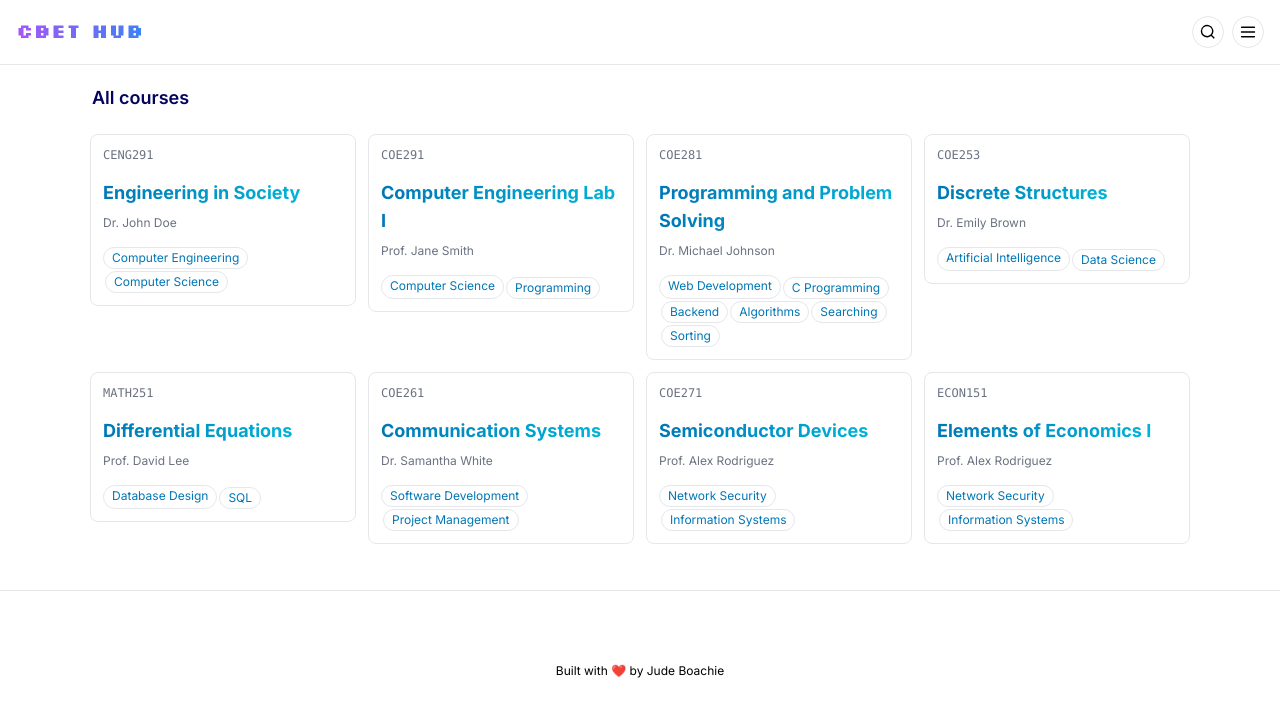
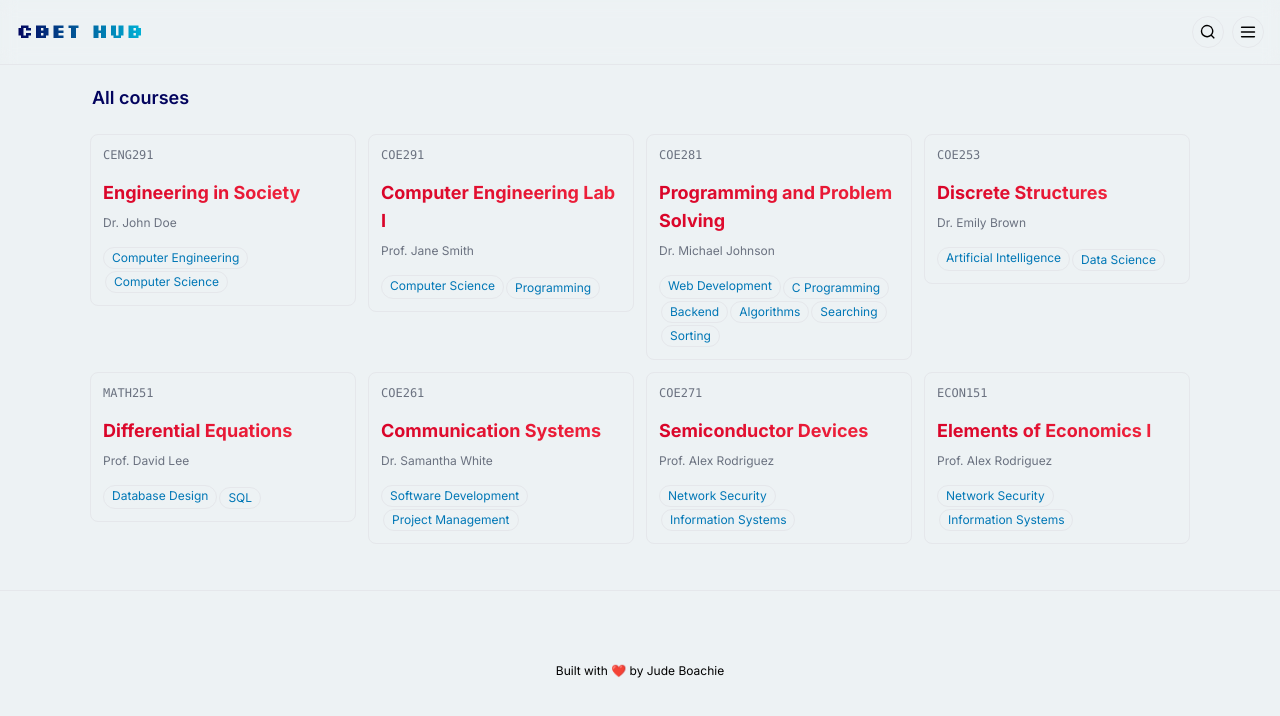
Before and after one commit to jdboachie/cbethub, a Next.js app: page / in a window 1280 px wide. Shown: the top 716 px of the page. Built offline with nearby package versions, Linux system fonts and the light colour scheme.

Commit message:
working on colour palette cuz I wanna relax

```diff
--- a/app/globals.css
+++ b/app/globals.css
@@ -20,9 +20,16 @@
 
 body {
   height: 100vh;
-  @apply bg-white
+  @apply bg-[#EDF2F4]
 }
 
-.blue-gradient {
-  @apply bg-gradient-to-r from-starcommandblue-100 to-pacificblue-100 text-transparent bg-clip-text
+.secondary-text {
+  @apply text-[#8D99AE]
 }
+
+.red-gradient {
+  @apply bg-gradient-to-r from-[#D90429] to-[#EF233C] text-transparent bg-clip-text
+}
+.dark-blue-gradient {
+  @apply bg-gradient-to-r from-midnightblue-100 to-pacificblue-100 text-transparent bg-clip-text
+}
--- a/components/CourseCard.tsx
+++ b/components/CourseCard.tsx
@@ -25,7 +25,7 @@ const CourseCard = (
     >
         <p className="font-mono text-xs text-gray-500">{courseCode}</p>
         <p
-            className={`text-left pt-2 max-sm:text-md font-bold dark:text-[#eee] text-lg blue-gradient`}
+            className={`text-left pt-2 max-sm:text-md font-bold dark:text-[#eee] text-lg red-gradient`}
         >
             {courseName}
         </p>
--- a/components/Header.tsx
+++ b/components/Header.tsx
@@ -21,7 +21,7 @@ const Header = () => {
         <nav
             className='fixed top-0 flex backdrop-blur justify-between w-full p-4 border-b dark:border-b-[#333]'
         >
-            <p className={`text-xl font-semibold ${silkscreen.className} bg-gradient-to-r from-purple-500 to-blue-500 text-transparent bg-clip-text`}>
+            <p className={`text-xl font-semibold ${silkscreen.className} dark-blue-gradient`}>
                 CBET HUB
             </p>
             <div className='flex space-x-2'>
```
